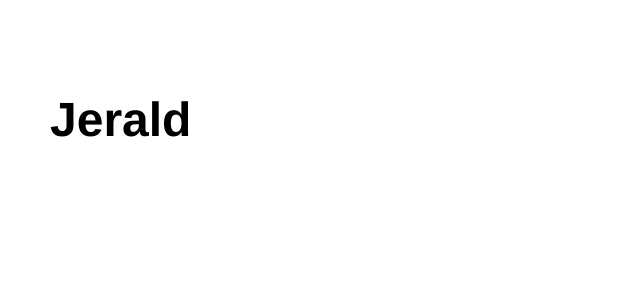
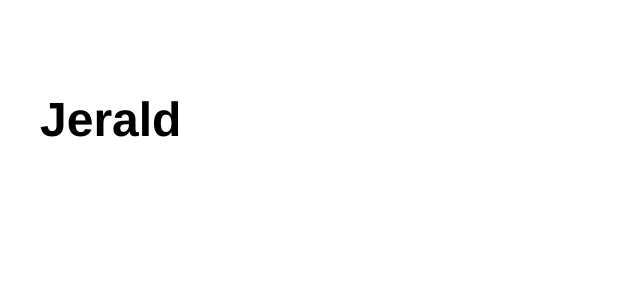
Before and after one commit to jeraldtsy/jeraldtsy, a React (Create React App) app: page / in a window 1280 px wide. Shown: the top 300 px of the page, without its empty margins (0-640 px from the left). Built offline with nearby package versions, Linux system fonts and the light colour scheme.

Commit message:
added header and aligned it

```diff
--- a/src/App.css
+++ b/src/App.css
@@ -57,7 +57,7 @@ h1 {
     font-size: 3em;
     font-family: 'Helvetica', 'Arial', 'Sans-Serif';
     position: fixed;
-    left: 50px;
+    left: 40px;
 }
 
 p {
```
Also changed, not shown: Components/Books.js (added), Components/Codes.js (added), Components/Journal.js (added).
